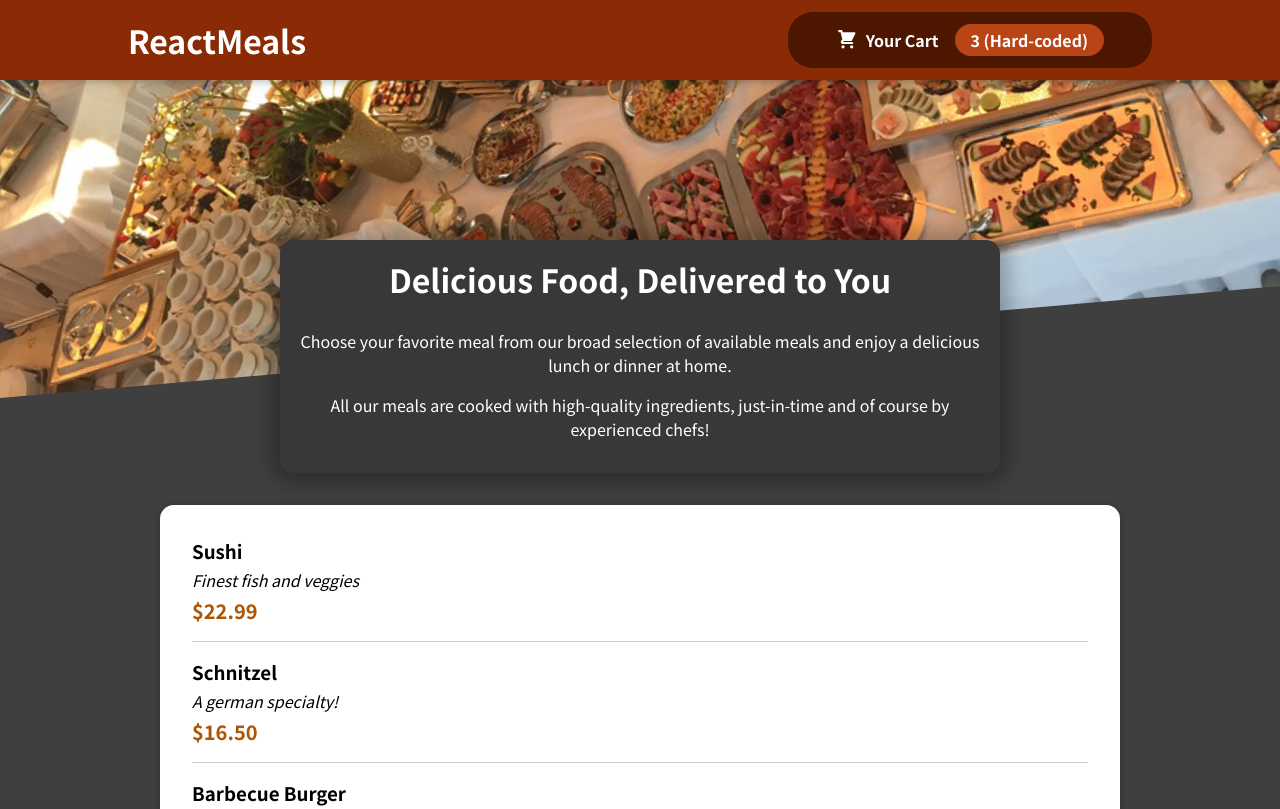
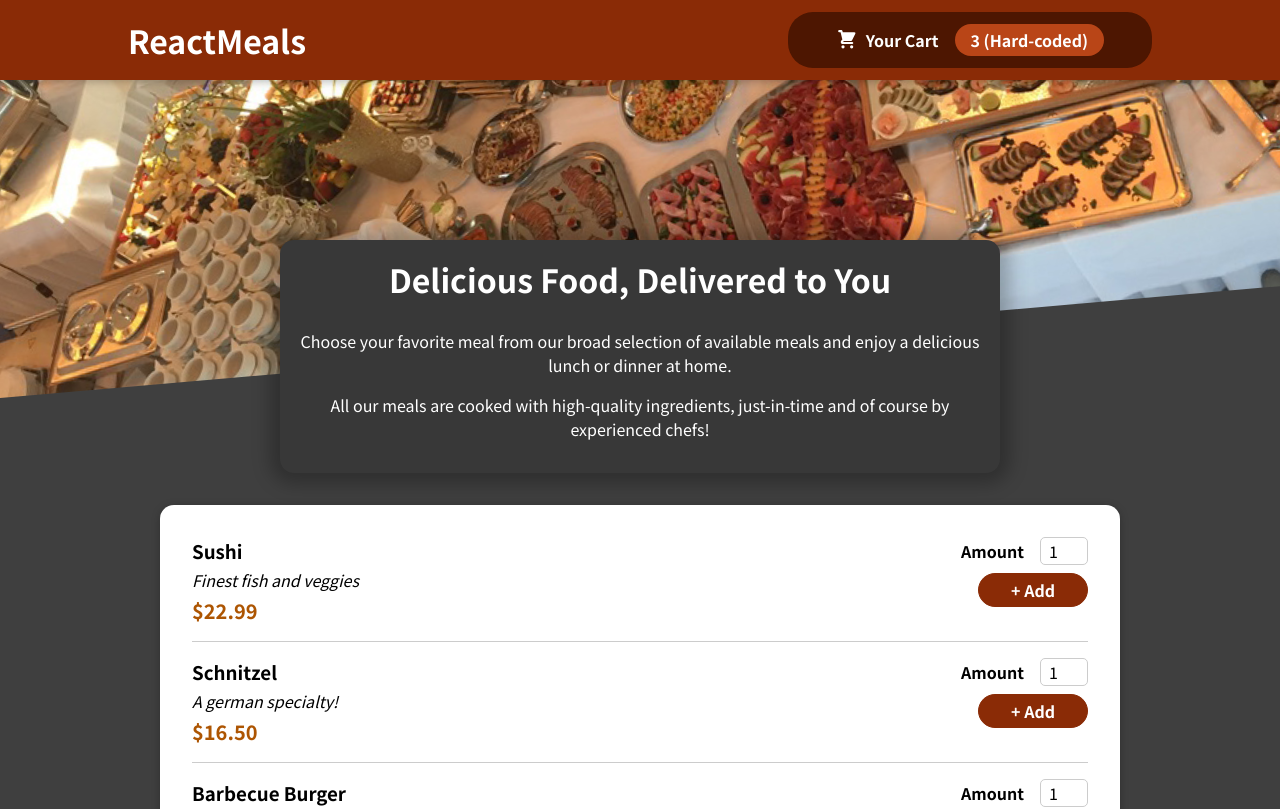
Before and after one commit to alossix/food-order-app, a React (Create React App) app: page / in a window 1280 px wide. Shown: the top 809 px of the page. Built offline with nearby package versions, Linux system fonts and the light colour scheme.

Commit message:
Add item options components

```diff
--- a/src/components/Meals/MealItem/MealItem.js
+++ b/src/components/Meals/MealItem/MealItem.js
@@ -1,5 +1,7 @@
 import React from 'react';
+
 import classes from './MealItem.module.css';
+import MealItemForm from './MealItemForm';
 
 const MealItem = (props) => {
   const price = `$${props.price.toFixed(2)}`;
@@ -11,7 +13,9 @@
         <div className={classes.description}>{props.description}</div>
         <div className={classes.price}>{price}</div>
       </div>
-      <div></div>
+      <div>
+        <MealItemForm />
+      </div>
     </li>
   );
 };
--- a/src/components/Meals/MealItem/MealItemForm.js
+++ b/src/components/Meals/MealItem/MealItemForm.js
@@ -0,0 +1,25 @@
+import React from 'react';
+
+import Input from '../../UI/Input';
+import classes from './MealItemForm.module.css';
+
+const MealItemForm = (props) => {
+  return (
+    <form className={classes.form}>
+      <Input
+        label="Amount"
+        input={{
+          id: 'amount',
+          type: 'number',
+          min: '1',
+          max: '5',
+          step: '1',
+          defaultValue: '1',
+        }}
+      />
+      <button>+ Add</button>
+    </form>
+  );
+};
+
+export default MealItemForm;
--- /dev/null
+++ b/src/components/Meals/MealItem/MealItemForm.module.css
@@ -0,0 +1,20 @@
+.form {
+  text-align: right;
+}
+
+.form button {
+  font: inherit;
+  cursor: pointer;
+  background-color: #8a2b06;
+  border: 1px solid #8a2b06;
+  color: white;
+  padding: 0.25rem 2rem;
+  border-radius: 20px;
+  font-weight: bold;
+}
+
+.form button:hover,
+.form button:active {
+  background-color: #641e03;
+  border-color: #641e03;
+}
--- /dev/null
+++ b/src/components/UI/Input.js
@@ -0,0 +1,14 @@
+import React from 'react';
+
+import classes from './Input.module.css';
+
+const Input = (props) => {
+  return (
+    <div className={classes.input}>
+      <label htmlFor={props.input.id}>{props.label}</label>
+      <input {...props.input} />
+    </div>
+  );
+};
+
+export default Input;
--- /dev/null
+++ b/src/components/UI/Input.module.css
@@ -0,0 +1,18 @@
+.input {
+  display: flex;
+  align-items: center;
+  margin-bottom: 0.5rem;
+}
+
+.input label {
+  font-weight: bold;
+  margin-right: 1rem;
+}
+
+.input input {
+  width: 3rem;
+  border-radius: 5px;
+  border: 1px solid #ccc;
+  font: inherit;
+  padding-left: 0.5rem;
+}
```
Also changed, not shown: 1 other file (tests, documents, lock files or other folders).
